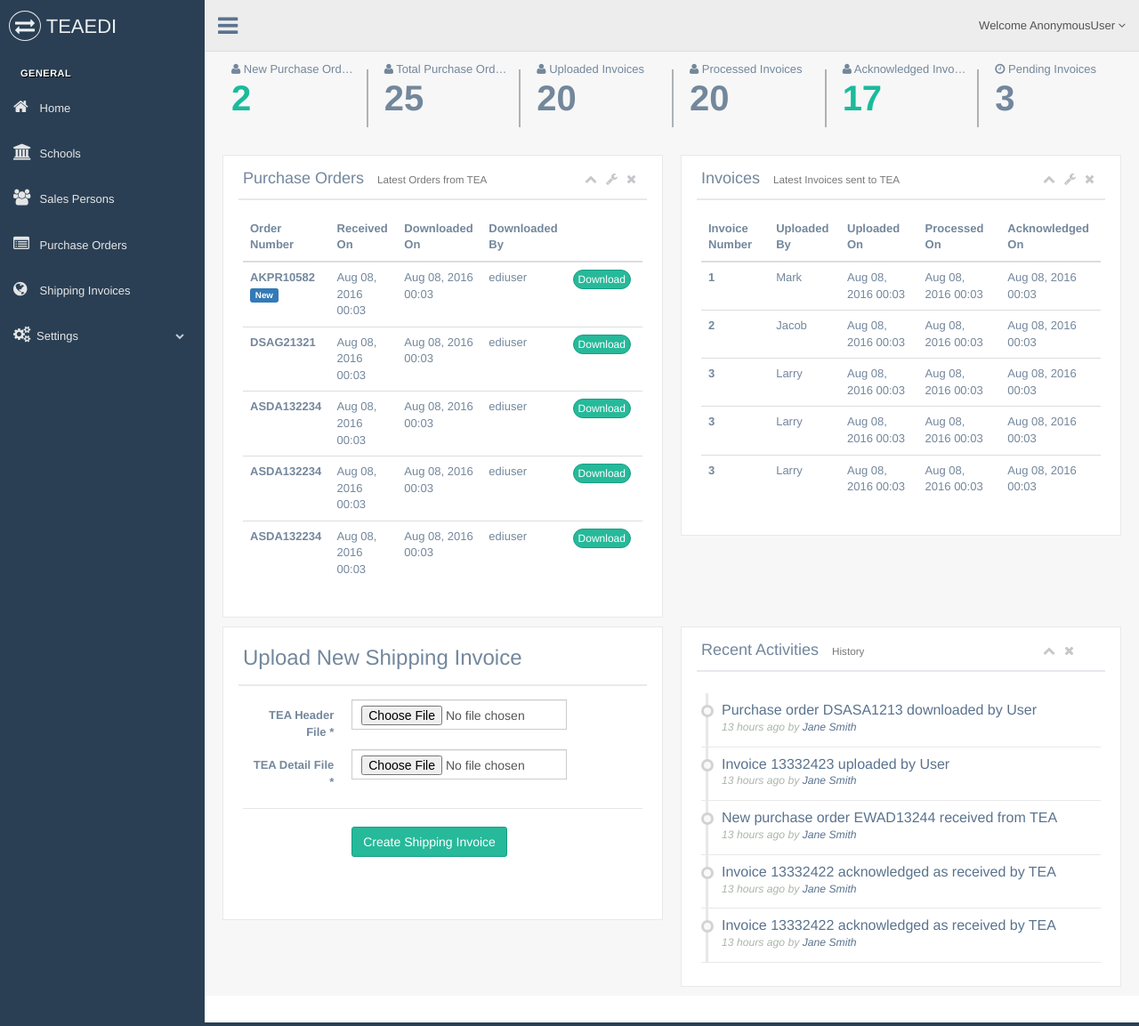
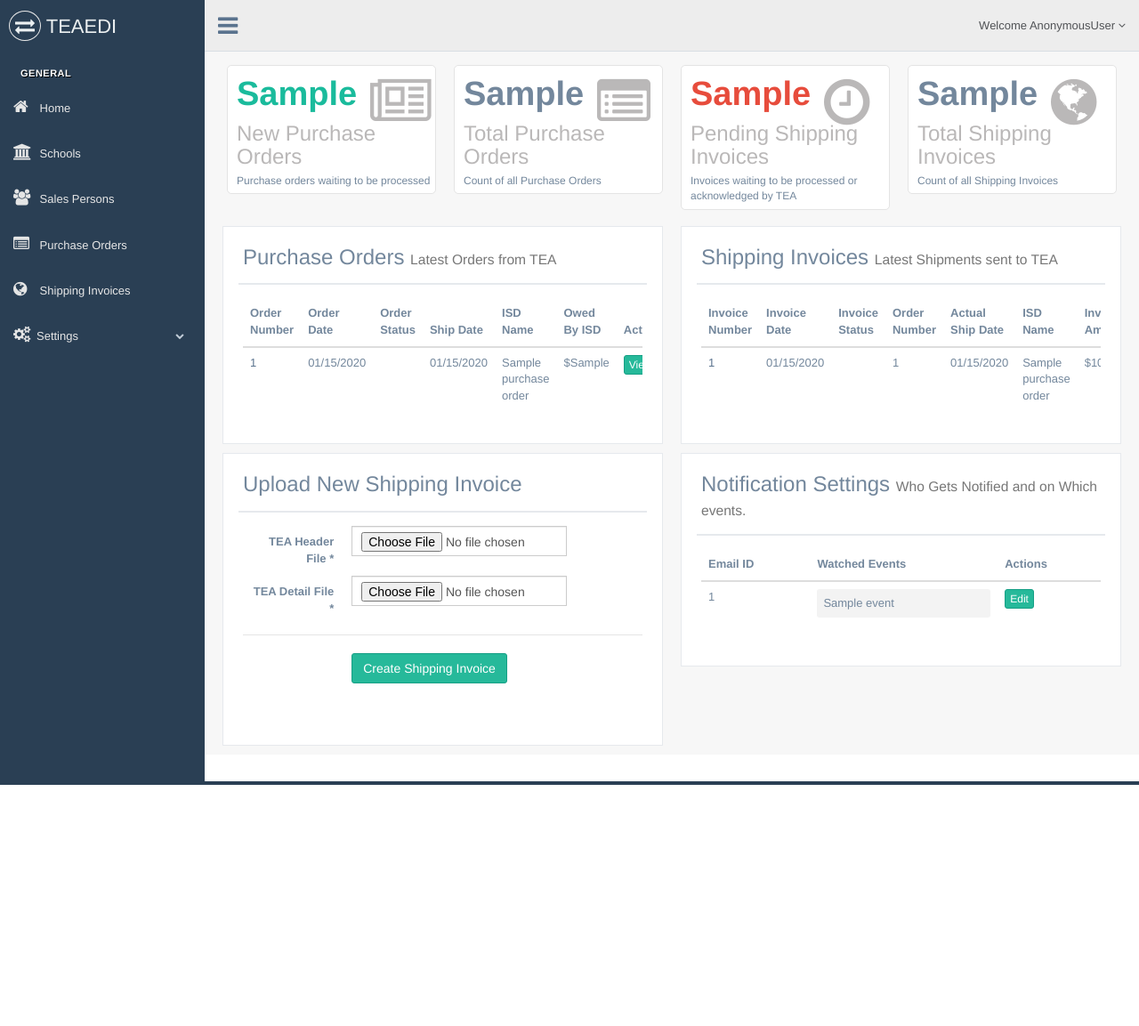
Before and after one commit to abhishek-ram/ironfish-tea-edi, a Django app: template frontend/teaedi/templates/core/index.html in a window 1280 px wide. Shown: the whole page at 89% size. After the commit the page ends 882 px from the top, so only its background shows below. Run offline with Django 3.2, Linux system fonts and the light colour scheme; the template is opened without the code that fills it: most values are stand-ins (such as "Sample title", 1, 10 or a date in 2020); some libraries are stand-ins or nearby versions.

Commit message:
Update Home Page View

```diff
--- a/frontend/teaedi/templates/core/index.html
+++ b/frontend/teaedi/templates/core/index.html
@@ -9,33 +9,55 @@
 <div class="right_col" role="main">
 
   <!-- Top Tiles-->
-  <div class="row tile_count">
+  <div class="row">
+    <div class="col-md-12">
+      <div class="">
+        <div class="x_content">
+          <div class="row">
+            <div class="animated flipInY col-lg-3 col-md-3 col-sm-6 col-xs-12">
+              <div class="tile-stats">
+                <div class="icon"><i class="fa fa-newspaper-o"></i>
+                </div>
+                <div class="count green">{{counts.new_pos}}</div>
 
-    <div class="col-md-2 col-sm-4 col-xs-6 tile_stats_count">
-      <span class="count_top"><i class="fa fa-user"></i> New Purchase Orders</span>
-      <div class="count green">2</div>
+                <h3>New Purchase Orders</h3>
+                <p>Purchase orders waiting to be processed</p>
               </div>
-    <div class="col-md-2 col-sm-4 col-xs-6 tile_stats_count">
-      <span class="count_top"><i class="fa fa-user"></i> Total Purchase Orders</span>
-      <div class="count">25</div>
             </div>
-    <div class="col-md-2 col-sm-4 col-xs-6 tile_stats_count">
-      <span class="count_top"><i class="fa fa-user"></i> Uploaded Invoices</span>
-      <div class="count">20</div>
+            <div class="animated flipInY col-lg-3 col-md-3 col-sm-6 col-xs-12">
+              <div class="tile-stats">
+                <div class="icon"><i class="fa fa-list-alt"></i>
                 </div>
-    <div class="col-md-2 col-sm-4 col-xs-6 tile_stats_count">
-      <span class="count_top"><i class="fa fa-user"></i> Processed Invoices</span>
-      <div class="count">20</div>
+                <div class="count">{{counts.all_pos}}</div>
+
+                <h3>Total Purchase Orders</h3>
+                <p>Count of all Purchase Orders</p>
               </div>
-    <div class="col-md-2 col-sm-4 col-xs-6 tile_stats_count">
-      <span class="count_top"><i class="fa fa-user"></i> Acknowledged Invoices</span>
-      <div class="count green">17</div>
             </div>
-    <div class="col-md-2 col-sm-4 col-xs-6 tile_stats_count">
-      <span class="count_top"><i class="fa fa-clock-o"></i> Pending Invoices</span>
-      <div class="count">3</div>
+            <div class="animated flipInY col-lg-3 col-md-3 col-sm-6 col-xs-12">
+              <div class="tile-stats">
+                <div class="icon"><i class="fa fa-clock-o"></i>
                 </div>
+                <div class="count red">{{counts.new_si}}</div>
 
+                <h3>Pending Shipping Invoices</h3>
+                <p>Invoices waiting to be processed or acknowledged by TEA</p>
+              </div>
+            </div>
+            <div class="animated flipInY col-lg-3 col-md-3 col-sm-6 col-xs-12">
+              <div class="tile-stats">
+                <div class="icon"><i class="fa fa-globe"></i>
+                </div>
+                <div class="count">{{counts.all_si}}</div>
+
+                <h3>Total Shipping Invoices</h3>
+                <p>Count of all Shipping Invoices</p>
+              </div>
+            </div>
+          </div>
+        </div>
+      </div>
+    </div>
   </div>
   <!-- Top Tiles-->
 
@@ -44,162 +66,101 @@
     <div class="col-md-6 col-sm-6 col-xs-12">
       <div class="x_panel">
         <div class="x_title">
-          <h2>Purchase Orders <small>Latest Orders from TEA</small></h2>
-          <ul class="nav navbar-right panel_toolbox">
-            <li><a class="collapse-link"><i class="fa fa-chevron-up"></i></a>
-            </li>
-            <li class="dropdown">
-              <a href="#" class="dropdown-toggle" data-toggle="dropdown" role="button" aria-expanded="false"><i class="fa fa-wrench"></i></a>
-              <ul class="dropdown-menu" role="menu">
-                <li><a href="#">Settings 1</a>
-                </li>
-                <li><a href="#">Settings 2</a>
-                </li>
-              </ul>
-            </li>
-            <li><a class="close-link"><i class="fa fa-close"></i></a>
-            </li>
-          </ul>
+          <h3>Purchase Orders <small>Latest Orders from TEA</small></h3>
           <div class="clearfix"></div>
         </div>
         <div class="x_content">
-
+          <div class="table-responsive">
             <table class="table">
             <thead>
               <tr>
                 <th>Order Number</th>
-                <th>Received On</th>
-                <th>Downloaded On</th>
-                <th>Downloaded By</th>
-                <th></th>
+                <th>Order Date</th>
+                <th>Order Status</th>
+                <th>Ship Date</th>
+                <th>ISD Name</th>
+                <th>Owed By ISD</th>
+                <th>Actions</th>
               </tr>
             </thead>
             <tbody>
+            {% for po in purchase_orders %}
               <tr>
-                <th scope="row">AKPR10582
-                  <span class="label label-primary">New</span></th>
-
-                <td>Aug 08, 2016 00:03</td>
-                <td>Aug 08, 2016 00:03</td>
-                <td>ediuser</td>
+                <td><a  href="{% url 'po-detail' po.pk %}">{{ po.pk }}</a></td>
+                <td>{{ po.order_date|date:"m/d/Y"  }}</td>
                 <td>
-                  <button type="button" class="btn btn-round btn-success btn-xs">Download</button>
+                  {% if po.order_status == 'O' %}
+                    <span class="label label-primary">{{ po.get_order_status_display }}</span>
+                  {% elif po.order_status == 'P' %}
+                    <span class="label label-success">{{ po.get_order_status_display }}</span>
+                  {% elif po.order_status == 'C' %}
+                    <span class="label label-danger">{{ po.get_order_status_display }}</span>
+                  {% elif po.order_status == 'M' %}
+                    <span class="label label-warning">{{ po.get_order_status_display }}</span>
+                  {% endif %}
+                </td>
+                <td>{{ po.ship_date|date:"m/d/Y"  }}</td>
+                <td>{{ po.isd_name }}</td>
+                <td>${{ po.owed_by_isd }}</td>
+                <td>
+                  <a href="{% url 'po-detail' po.pk %}" class="btn btn-xs btn-success">View</a>
                 </td>
               </tr>
-              <tr>
-                <th scope="row">DSAG21321</th>
-                <td>Aug 08, 2016 00:03</td>
-                <td>Aug 08, 2016 00:03</td>
-                <td>ediuser</td>
-                <td>
-                  <button type="button" class="btn btn-round btn-success btn-xs">Download</button>
-                </td>
-              </tr>
-              <tr>
-                <th scope="row">ASDA132234</th>
-                <td>Aug 08, 2016 00:03</td>
-                <td>Aug 08, 2016 00:03</td>
-                <td>ediuser</td>
-                <td>
-                  <button type="button" class="btn btn-round btn-success btn-xs">Download</button>
-                </td>
-              </tr>
-              <tr>
-                <th scope="row">ASDA132234</th>
-                <td>Aug 08, 2016 00:03</td>
-                <td>Aug 08, 2016 00:03</td>
-                <td>ediuser</td>
-                <td>
-                  <button type="button" class="btn btn-round btn-success btn-xs">Download</button>
-                </td>
-              </tr>
-              <tr>
-                <th scope="row">ASDA132234</th>
-                <td>Aug 08, 2016 00:03</td>
-                <td>Aug 08, 2016 00:03</td>
-                <td>ediuser</td>
-                <td>
-                  <button type="button" class="btn btn-round btn-success btn-xs">Download</button>
-                </td>
-              </tr>
+            {% endfor %}
             </tbody>
           </table>
-
+          </div>
         </div>
       </div>
     </div>
     <div class="col-md-6 col-sm-6 col-xs-12">
       <div class="x_panel">
         <div class="x_title">
-          <h2>Invoices <small>Latest Invoices sent to TEA</small></h2>
-          <ul class="nav navbar-right panel_toolbox">
-            <li><a class="collapse-link"><i class="fa fa-chevron-up"></i></a>
-            </li>
-            <li class="dropdown">
-              <a href="#" class="dropdown-toggle" data-toggle="dropdown" role="button" aria-expanded="false"><i class="fa fa-wrench"></i></a>
-              <ul class="dropdown-menu" role="menu">
-                <li><a href="#">Settings 1</a>
-                </li>
-                <li><a href="#">Settings 2</a>
-                </li>
-              </ul>
-            </li>
-            <li><a class="close-link"><i class="fa fa-close"></i></a>
-            </li>
-          </ul>
+          <h3>Shipping Invoices <small>Latest Shipments sent to TEA</small></h3>
           <div class="clearfix"></div>
         </div>
         <div class="x_content">
-
+          <div class="table-responsive">
             <table class="table">
             <thead>
                 <tr>
                   <th>Invoice Number</th>
-                <th>Uploaded By</th>
-                <th>Uploaded On</th>
-                <th>Processed On</th>
-                <th>Acknowledged On</th>
+                  <th>Invoice Date</th>
+                  <th>Invoice Status</th>
+                  <th>Order Number</th>
+                  <th>Actual Ship Date</th>
+                  <th>ISD Name</th>
+                  <th>Invoice Amount</th>
+                  <th>Actions</th>
                 </tr>
               </thead>
             <tbody>
+                {% for si in shipping_invoices %}
                   <tr>
-                <th scope="row">1</th>
-                <td>Mark</td>
-                <td>Aug 08, 2016 00:03</td>
-                <td>Aug 08, 2016 00:03</td>
-                <td>Aug 08, 2016 00:03</td>
+                    <td><a  href="{% url 'shipping-invoice-detail' si.pk %}">{{ si.pk }}</a></td>
+                    <td>{{ si.invoice_date|date:"m/d/Y"  }}</td>
+                    <td>
+                      {% if si.invoice_status == 'O' %}
+                        <span class="label label-primary">{{ si.get_invoice_status_display }}</span>
+                      {% elif si.invoice_status == 'P' %}
+                        <span class="label label-warning">{{ si.get_invoice_status_display }}</span>
+                      {% elif si.invoice_status == 'A' %}
+                        <span class="label label-success">{{ si.get_invoice_status_display }}</span>
+                     {% endif %}
+                    </td>
+                    <td>{{ si.purchase_order.pk }}</td>
+                    <td>{{ si.actual_ship_date|date:"m/d/Y"  }}</td>
+                    <td>{{ si.purchase_order.isd_name }}</td>
+                    <td>${{ si.invoice_amount }}</td>
+                    <td>
+                      <a href="{% url 'shipping-invoice-detail' si.pk %}" class="btn btn-xs btn-success">View</a>
+                    </td>
                   </tr>
-              <tr>
-                <th scope="row">2</th>
-                <td>Jacob</td>
-                <td>Aug 08, 2016 00:03</td>
-                <td>Aug 08, 2016 00:03</td>
-                <td>Aug 08, 2016 00:03</td>
-              </tr>
-              <tr>
-                <th scope="row">3</th>
-                <td>Larry</td>
-                <td>Aug 08, 2016 00:03</td>
-                <td>Aug 08, 2016 00:03</td>
-                <td>Aug 08, 2016 00:03</td>
-              </tr>
-              <tr>
-                <th scope="row">3</th>
-                <td>Larry</td>
-                <td>Aug 08, 2016 00:03</td>
-                <td>Aug 08, 2016 00:03</td>
-                <td>Aug 08, 2016 00:03</td>
-              </tr>
-              <tr>
-                <th scope="row">3</th>
-                <td>Larry</td>
-                <td>Aug 08, 2016 00:03</td>
-                <td>Aug 08, 2016 00:03</td>
-                <td>Aug 08, 2016 00:03</td>
-              </tr>
+                {% endfor %}
               </tbody>
+
           </table>
-
+          </div>
         </div>
       </div>
     </div>
@@ -251,80 +212,37 @@
     <div class="col-md-6 col-sm-6 col-xs-12">
       <div class="x_panel">
         <div class="x_title">
-          <h2>Recent Activities <small>History</small></h2>
-          <ul class="nav navbar-right panel_toolbox">
-            <li><a class="collapse-link"><i class="fa fa-chevron-up"></i></a>
-            </li>
-            <li><a class="close-link"><i class="fa fa-close"></i></a>
-            </li>
-          </ul>
+          <h3>Notification Settings <small>Who Gets Notified and on Which events.</small></h3>
           <div class="clearfix"></div>
         </div>
         <div class="x_content">
-          <div class="dashboard-widget-content">
-
-            <ul class="list-unstyled timeline widget">
-              <li>
-                <div class="block">
-                  <div class="block_content">
-                    <h2 class="title">
-                      <a>Purchase order DSASA1213 downloaded by User</a>
-                    </h2>
-                    <div class="byline">
-                      <span>13 hours ago</span> by <a>Jane Smith</a>
-                    </div>
-                  </div>
-                </div>
-              </li>
-              <li>
-                <div class="block">
-                  <div class="block_content">
-                    <h2 class="title">
-                      <a>Invoice 13332423 uploaded by User</a>
-                    </h2>
-                    <div class="byline">
-                      <span>13 hours ago</span> by <a>Jane Smith</a>
-                    </div>
-                  </div>
-                </div>
-              </li>
-              <li>
-                <div class="block">
-                  <div class="block_content">
-                    <h2 class="title">
-                      <a>New purchase order EWAD13244 received from TEA</a>
-                    </h2>
-                    <div class="byline">
-                      <span>13 hours ago</span> by <a>Jane Smith</a>
-                    </div>
-                  </div>
-                </div>
-              </li>
-              <li>
-                <div class="block">
-                  <div class="block_content">
-                    <h2 class="title">
-                      <a>Invoice 13332422 acknowledged as received by TEA</a>
-                    </h2>
-                    <div class="byline">
-                      <span>13 hours ago</span> by <a>Jane Smith</a>
-                    </div>
-                  </div>
-                </div>
-              </li>
-              <li>
-                <div class="block">
-                  <div class="block_content">
-                    <h2 class="title">
-                      <a>Invoice 13332422 acknowledged as received by TEA</a>
-                    </h2>
-                    <div class="byline">
-                      <span>13 hours ago</span> by <a>Jane Smith</a>
-                    </div>
-                  </div>
-                </div>
-              </li>
+          <div class="table-responsive">
+            <table class="table">
+              <thead>
+                <tr>
+                  <th>Email ID</th>
+                  <th>Watched Events</th>
+                  <th>Actions</th>
+                </tr>
+              </thead>
+              <tbody>
+                {% for w in watchers %}
+                  <tr>
+                    <td>{{ w.email_id }}</td>
+                    <td>
+                      <ul class="to_do">
+                      {% for event in w.get_events_display %}
+                        <li>{{event}}</li>
+                      {% endfor %}
                       </ul>
+                    </td>
+                    <td>
+                      <a href="{% url 'watcher-update' w.pk %}" class="btn btn-xs btn-success">Edit</a>
+                    </td>
+                  </tr>
+                {% endfor %}
+              </tbody>
+            </table>
           </div>
         </div>
       </div>
--- a/frontend/teaedi/templates/core/watcher_list.html
+++ b/frontend/teaedi/templates/core/watcher_list.html
@@ -18,7 +18,7 @@
             <div class="clearfix"></div>
           </div>
           <div class="x_content">
-            <table id="datatable" class="table table-bordered">
+            <table class="table table-bordered">
               <thead>
                 <tr>
                   <th>Email ID</th>
```
Also changed, not shown: frontend/teaedi/core/apis.py (+9 -0 lines), frontend/teaedi/core/views.py (+19 -4 lines), frontend/teaedi/urls.py (+4 -5 lines). Lines whose indentation alone changed are shown as unchanged.
